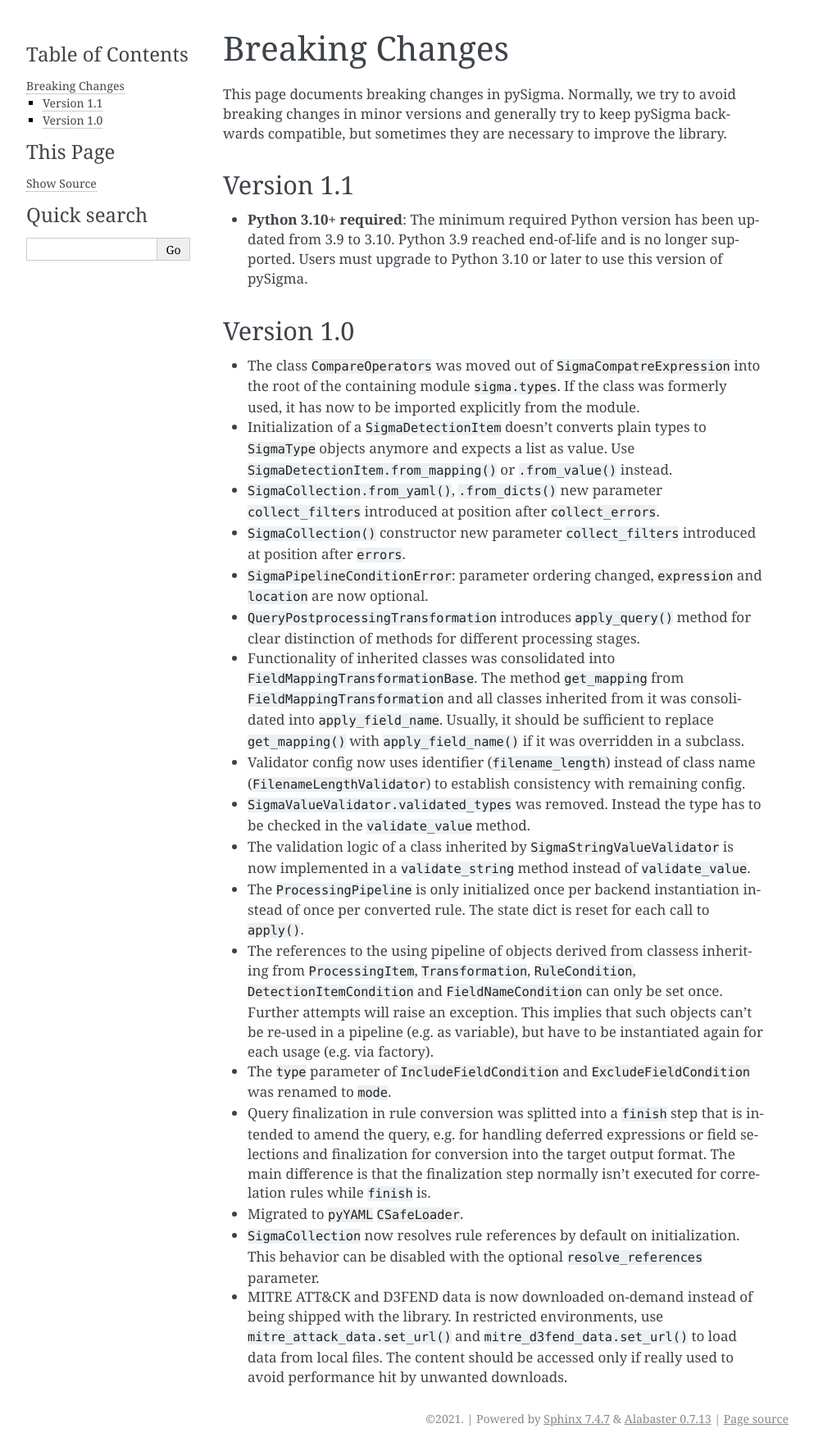
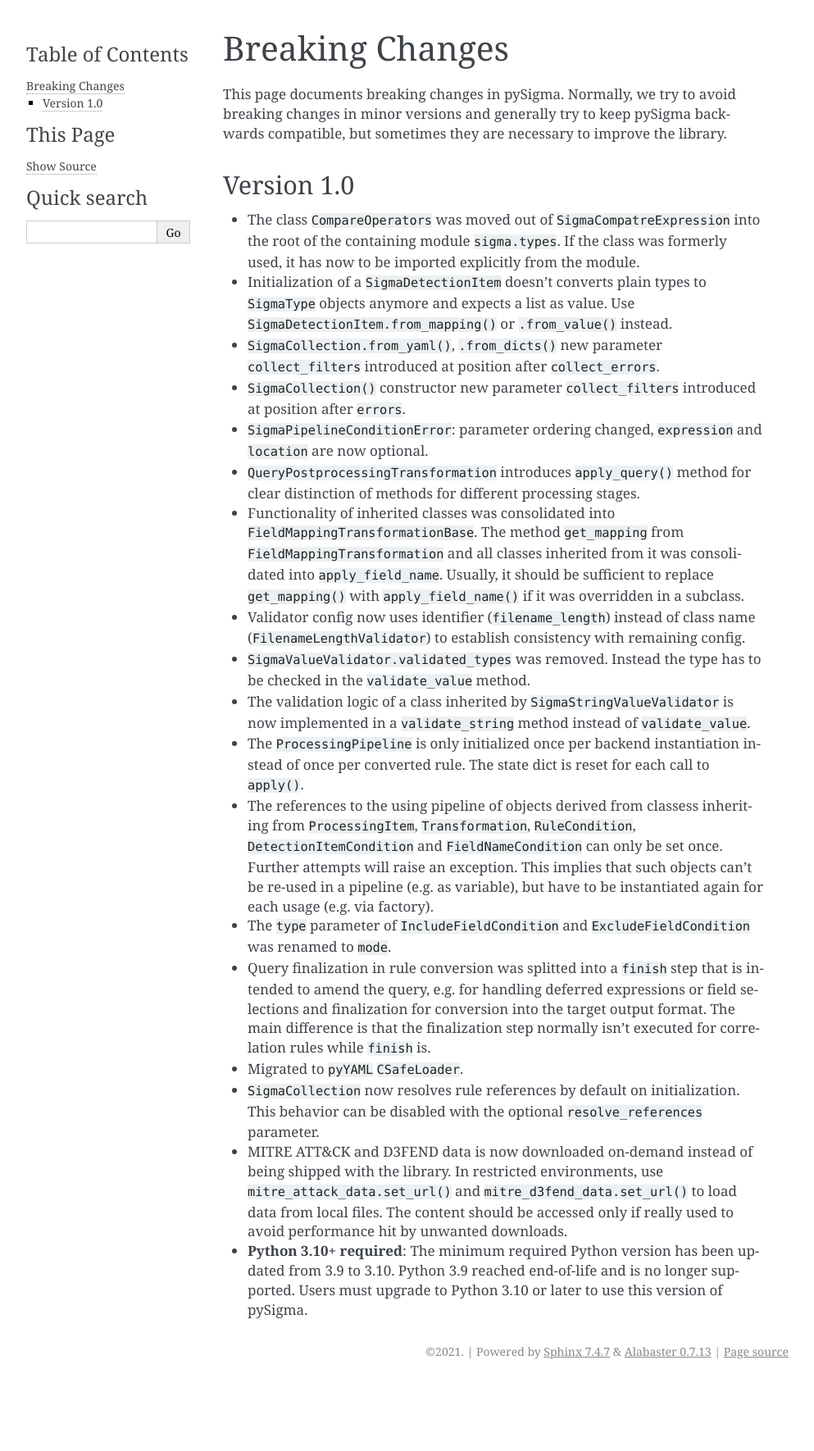
Before and after one commit to SigmaHQ/pySigma, a Sphinx documentation site: the page built from docs/Breaking_Changes.rst, in a window 1280 px wide. Shown: the whole page at 82% size, without its empty margins (148-1141 px from the left). Built offline with Sphinx 7.4.7, drawn with Linux system fonts in a browser that asks for light colours; after the commit the page ends 1688 px from its top, so only the background shows below that; some of the changed lines change nothing that is shown.

Commit message:
Fixed breaking changes

```diff
--- a/docs/Breaking_Changes.rst
+++ b/docs/Breaking_Changes.rst
@@ -4,11 +4,6 @@ Breaking Changes
 This page documents breaking changes in pySigma. Normally, we try to avoid breaking changes in minor
 versions and generally try to keep pySigma backwards compatible, but sometimes they are necessary to
 improve the library.
-
-Version 1.1
------------
-
-- **Python 3.10+ required**: The minimum required Python version has been updated from 3.9 to 3.10. Python 3.9 reached end-of-life and is no longer supported. Users must upgrade to Python 3.10 or later to use this version of pySigma.
 
 Version 1.0
 -----------
@@ -33,3 +28,4 @@ Version 1.0
   library. In restricted environments, use ``mitre_attack_data.set_url()`` and
   ``mitre_d3fend_data.set_url()`` to load data from local files. The content should be accessed only
   if really used to avoid performance hit by unwanted downloads.
+- **Python 3.10+ required**: The minimum required Python version has been updated from 3.9 to 3.10. Python 3.9 reached end-of-life and is no longer supported. Users must upgrade to Python 3.10 or later to use this version of pySigma.
```
